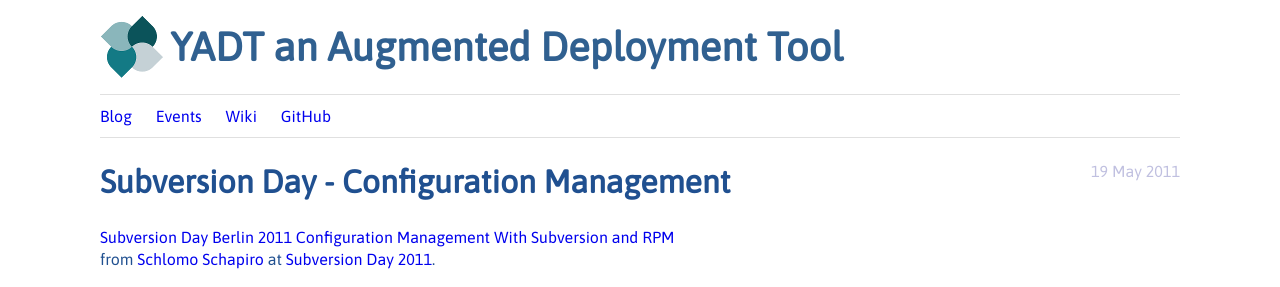
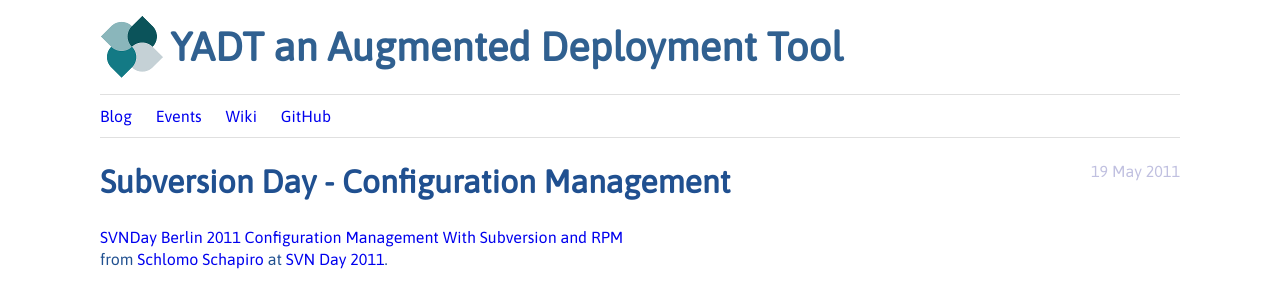
Before and after one commit to yadt/yadt.github.com, a Jekyll site: the page built from _posts/2011-05-19-svnday-berlin-2011.html, in a window 1280 px wide, cut to the strip 0-287 px from the top of the page. Built offline with Jekyll 4.4.1, drawn with Linux system fonts in a browser that asks for light colours; nearby versions of some CDN libraries.

Commit message:
SVN Day - Continuous Delivery @Immobilienscout24 with configSVN

```diff
--- a/_posts/2011-05-19-subversion-day-berlin-2011.html
+++ b/_posts/2011-05-19-svnday-berlin-2011.html
@@ -6,13 +6,13 @@
 
 <div style="margin-bottom: 20px">
 	<a href="http://www.slideshare.net/schlomo/subversion-day-berlin-2011-configuration-management-with-subversion-and-rpm"
-	   title="Subversion Day Berlin 2011 Configuration Management With Subversion and RPM"
-	   target="_blank">Subversion Day Berlin 2011 Configuration Management With Subversion and RPM</a>
+	   title="SVNDay Berlin 2011 Configuration Management With Subversion and RPM"
+	   target="_blank">SVNDay Berlin 2011 Configuration Management With Subversion and RPM</a>
 	<br>
 	from
 	<a href="http://www.schapiro.org/schlomo" target="_blank">Schlomo Schapiro</a>
 	at
-	<a href="http://www.elegosoft.com/en/company/news/news-in-detail.html?tx_ttnews%5Btt_news%5D=112&tx_ttnews%5BbackPid%5D=4&cHash=91e3e9d7e00558c1e06253f769cde013">Subversion Day 2011</a>.
+	<a href="http://www.elegosoft.com/en/company/news/news-in-detail.html?tx_ttnews%5Btt_news%5D=112&tx_ttnews%5BbackPid%5D=4&cHash=91e3e9d7e00558c1e06253f769cde013">SVN Day 2011</a>.
 </div>
 
 <iframe src="http://www.slideshare.net/slideshow/embed_code/10459756?rel=0"
```
Also changed, not shown: _posts/2012-06-14-svnday-continuos-delivery.html (added, +16 -0 lines).
